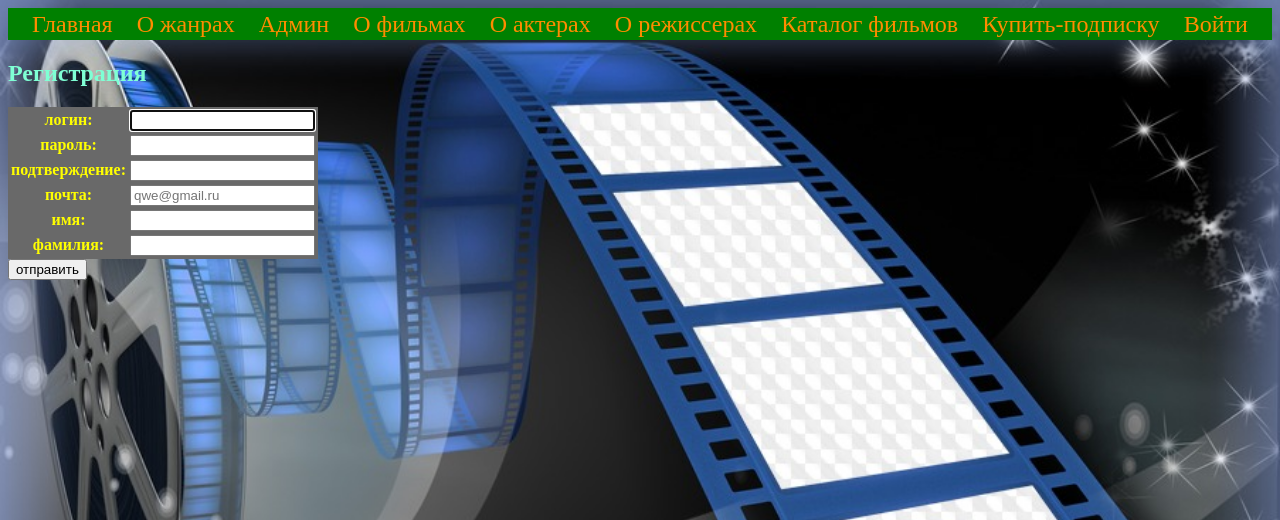
After one commit to BareonZahar/Django09Kino, a Django app: page /user/registr in a window 1280 px wide. The commit adds this page. Shown: the top 520 px of the page. Run offline with Django 4.2, Linux system fonts and the light colour scheme.

Commit message:
f-mod-34

```diff
--- /dev/null
+++ b/catalog/form.py
@@ -0,0 +1,16 @@
+from django import forms
+
+from django.contrib.auth.forms import UserCreationForm
+from django.contrib.auth.models import User
+class SignUpform(UserCreationForm):
+    username = forms.CharField(label='логин',help_text='')
+    password1 = forms.CharField(label='пароль',help_text=''
+                                ,widget=forms.PasswordInput(attrs={'autocomplete':"new-password"}))
+    password2 = forms.CharField(label='подтверждение',help_text=''
+                                ,widget=forms.PasswordInput(attrs={'autocomplete':"new-password"}))
+    email = forms.EmailField(label='почта',widget=forms.TextInput(attrs={'placeholder':"qwe@gmail.ru"}))
+    first_name = forms.CharField(label='имя',max_length=20)
+    last_name = forms.CharField(label='фамилия', max_length=20,required=False)
+    # class Meta():
+    #     model = User
+    #     fields = {'email','first_name','last_name','username','password1','password2'}
--- a/catalog/static/css/podpiska.css
+++ b/catalog/static/css/podpiska.css
@@ -13,14 +13,16 @@
     /*background: url('{% static "kino.image" %}');*/
     text-align: center;
     border: 2px solid;
-    width: 10%;
+    width: 20%;
     object-fit: contain;
     overflow: hidden;
     background-color: rgba(139, 0, 139, 0.6);
+    margin-top: 50px;
 }
 .card img{
     background-size: cover;
     width: 100%;
+
 }
 h1{
     text-align: center;
--- /dev/null
+++ b/catalog/static/css/regist.css
@@ -0,0 +1,4 @@
+table{
+    background-color: dimgray;
+    color: yellow;
+}
--- a/catalog/views.py
+++ b/catalog/views.py
@@ -97,6 +97,37 @@ def buy(req,type):
     data = {'podpiska':k1}
     return render(req,'kuppodpiska.html',data)
 
+from .form import SignUpform
+from django.contrib.auth.forms import UserCreationForm
+from django.contrib.auth import authenticate,login
+def registr(req):
+    # anketa = SignUpform
+    if req.POST:
+        anketa = SignUpform(req.POST)
+        if anketa.is_valid():
+            anketa.save()
+            k1 = anketa.cleaned_data.get('username')
+            k2 = anketa.cleaned_data.get('password1')
+            k3 = anketa.cleaned_data.get('first_name')
+            k4 = anketa.cleaned_data.get('last_name')
+            k5 = anketa.cleaned_data.get('email')
+            user = authenticate(username=k1, password=k2)  # строчка регистрирует сохраняет пользователя
+            man = User.objects.get(username=k1)  # найдем нового юзера
+            #  заполним поля за него
+            man.email = k5
+            man.first_name = k3
+            man.last_name = k4
+            man.save()
+            login(req,user)          #    вход на сайт
+            group = Group.objects.get(id=1)   #   находим бесплатную подписку
+            group.user_set.add(man)       #   записываем юзера в подписку
+            return redirect('home')
+    else:
+        anketa = SignUpform()
+    data = {'regform':anketa}
+    return render(req,'registration/registration.html',data)
+
+
 from django.views import generic
 
 
--- a/django09/urls.py
+++ b/django09/urls.py
@@ -35,6 +35,7 @@ urlpatterns = [
     path('status/prosmotr/<int:id1>/<int:id2>/<int:id3>/', views.prosmotr, name='prosmotr'),
     path('status/buy/<int:type>/', views.buy, name='buystatus'),
     path('kuppodpiska/', views.kuppodpiska,name='kuppodpiska'),
-    path('otsuper/<int:type>/',views.otsuper,name='otsuper')
+    path('otsuper/<int:type>/',views.otsuper,name='otsuper'),
+    path('user/registr', views.registr, name='registr'),
 
 ]
--- a/templates/kuppodpiska.html
+++ b/templates/kuppodpiska.html
@@ -18,7 +18,7 @@
        {% if user.groups.all.0.id == 1%}
            <h4><a href="{% url 'buystatus' type=2%}">Купить базовую</a></h4>
            <h4><a href="{% url 'buystatus' type=3%}">Купить супер</a></h4>
-             {% elif  user.groups.all.0.id == 2 %}
+       {% elif  user.groups.all.0.id == 2 %}
            <h4><a href="{% url 'buystatus' type=3%}">Купить супер</a></h4>
 {#        {% else %}#}
 {#            <h4>Приятного просмотра</h4>#}
--- a/templates/registration/login.html
+++ b/templates/registration/login.html
@@ -19,8 +19,10 @@
           </tr>
       </table>
       <input type="submit" value="вход">
-
   </form>
+  <h2>
+      <a href="{% url 'registr' %}">Регистрация</a>
+  </h2>
 {#{{ form }}#}
 </body>
 </html>
--- /dev/null
+++ b/templates/registration/registration.html
@@ -0,0 +1,18 @@
+{% extends 'index.html' %}
+{% load static %}
+{%  block head %}
+    <title>Регистрация</title>
+        <link rel="stylesheet" href="{% static 'css/main.css' %}">
+        <link rel="stylesheet" href="{% static 'css/regist.css' %}">
+    {% endblock %}
+{% block content %}
+
+     <h2>Регистрация</h2>
+    <form action="" method="post" novalidate>
+        {% csrf_token %}
+        <table>
+        {{ regform }}
+        </table>
+        <input type="submit" value="отправить">
+    </form>
+{% endblock %}
```
Also changed, not shown: dbfilm.sqlite3.
